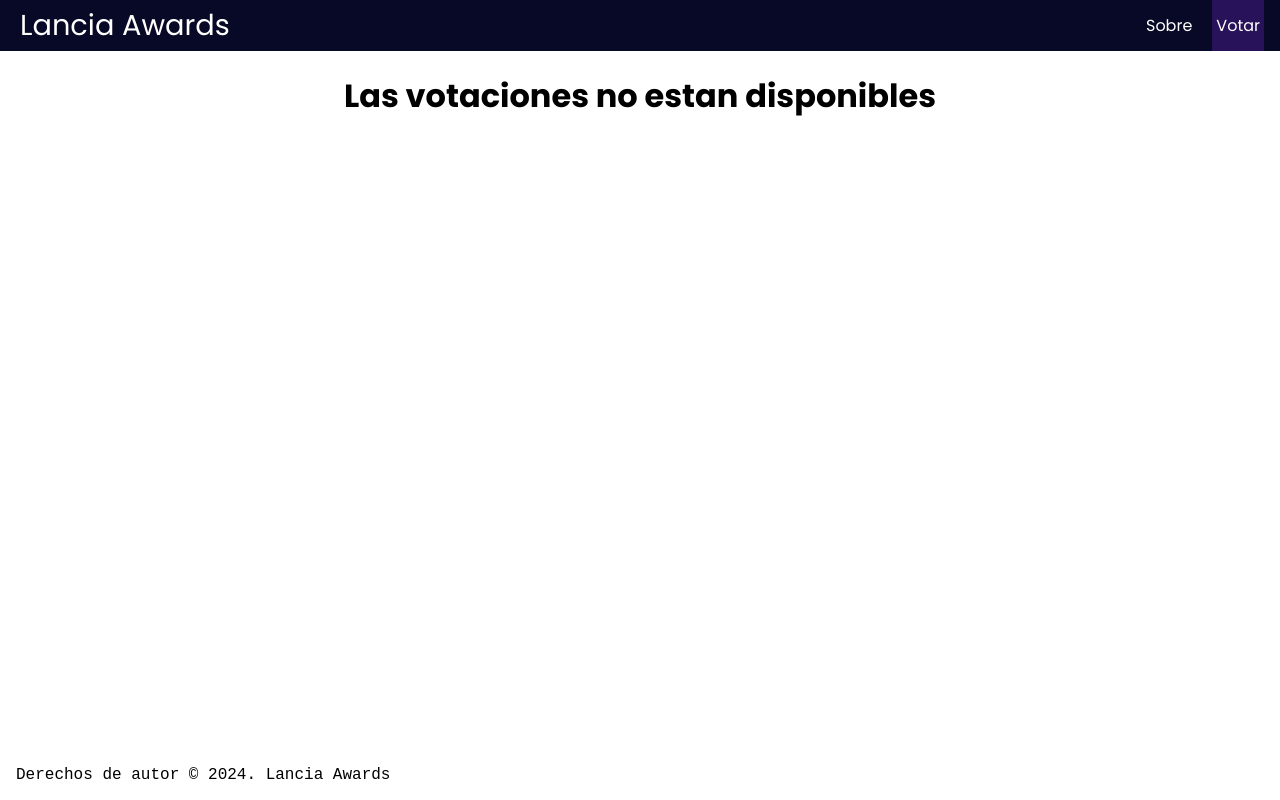
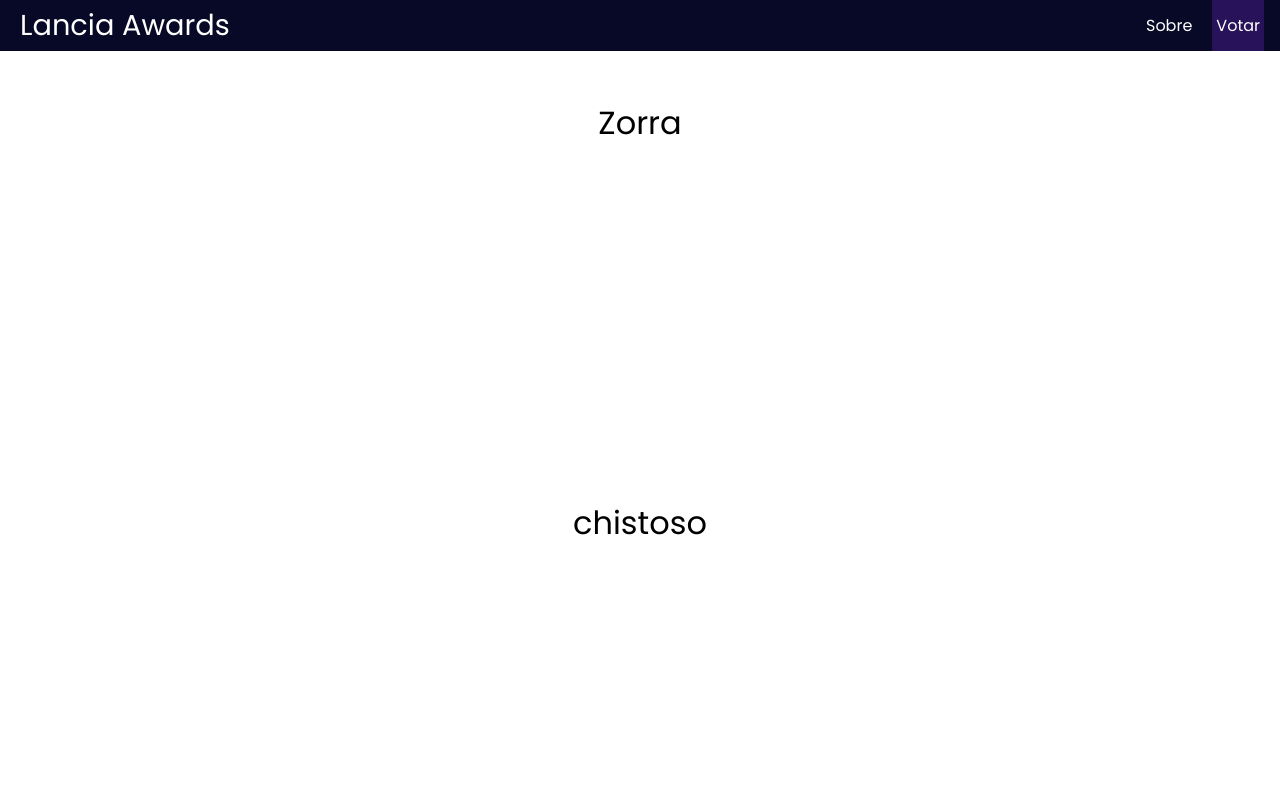
Before and after one commit to EsJoseVi/EsoAwards, a React (Create React App) app: page /votar in a window 1280 px wide. Shown: the top 800 px of the page. Built offline with nearby package versions, Linux system fonts and the light colour scheme; no server answers; sample sign-in values are in the browser's storage.

Commit message:
fixed minor visual css bugs

```diff
--- a/src/App.js
+++ b/src/App.js
@@ -10,6 +10,7 @@ import Login from "./pages/Login";
 function App() {
   return(
     <>
+    <div className="page-contaniner">
       <Navbar />
       <div className="container">
          <Routes>
@@ -20,6 +21,7 @@ function App() {
         </Routes>
       </div>
       <Footer content="Derechos de autor © 2024. Lancia Awards"/>
+    </div>
     </>
   )
 }
--- a/src/components/AuthForm.js
+++ b/src/components/AuthForm.js
@@ -8,6 +8,7 @@ export const AuthForm = () => {
     const [email, setEmail] = useState("");
     const [password, setPassword] = useState("");
     const [error, setError] = useState("");
+    const [errorName, setErrorName] = useState("")
 
     const logIn = async () => {
         try {
@@ -16,9 +17,11 @@ export const AuthForm = () => {
             console.error(err.message)
             if (err.message === "Firebase: Error (auth/invalid-credential)."){
                 setError("Contraseña o correo incorrectos")
+                setErrorName("Error")
             }
             if (err.message === "Firebase: Error (auth/invalid-email)."){
                 setError("El correo no es valido")
+                setErrorName("Error")
             }
         }
     };
@@ -27,7 +30,7 @@ export const AuthForm = () => {
         <div className="PageContainer">
             <h1 className="Title">Inicia sesion usando tu correo de @educal.jcyl.es</h1>
             <div className="FormContainer">
-                <p className='Error'>{error}</p>
+                <p className={errorName}>{error}</p>
                 <input
                     className="InputField"
                     name="email"
--- a/src/components/Categorys.js
+++ b/src/components/Categorys.js
@@ -1,5 +1,17 @@
-export default function Categorys () {
+/*Sistema de Votacion port categorias y un form */
+export default function Categorys (){
     return (
-        <h1 className="Title">zorra</h1>
+        <div className="Categorys">
+            <ul>
+            <li><p>Zorra</p></li>
+            <li><p>chistoso</p></li>
+            <li><p>tonto</p></li>
+            <li><p>Zorra</p></li>
+            <li><p>listo</p></li>
+            <li><p>folleti</p></li>
+            <li><p>profesor</p></li>
+            <li><p>deportista</p></li>
+            </ul>
+        </div>
     )
 }
--- a/src/pages/Votar.js
+++ b/src/pages/Votar.js
@@ -2,6 +2,7 @@
 import { useNavigate } from "react-router-dom"
 import { auth } from "../FireBaseConfig"
 import { onAuthStateChanged } from "firebase/auth";
+import Categorys from "../components/Categorys"
 
 export default function Votar (){
     const navigate = useNavigate();
@@ -11,6 +12,6 @@ export default function Votar (){
         }
     })
     return (
-        <h1 className="Title">Las votaciones no estan disponibles</h1>
+        <Categorys/>
     )
 }
--- a/src/styles.css
+++ b/src/styles.css
@@ -45,9 +45,29 @@ body {
     color: #C04BF2;
 }
 
+.Categorys {
+    display: flex;
+    justify-content: center;
+    align-items: center;
+    padding: 0rem;
+}
+
+.Categorys ul{
+    padding: 0;
+    margin: 0;
+    list-style: none
+}
+
+.Categorys p{
+    font-family: poppins;
+    font-size: 2rem;
+    padding-bottom: 20rem;
+}
+
 .container {
     margin: 1rem;
     text-align: center;
+    padding-bottom: 4rem;
 }
 
 .active {
@@ -59,12 +79,13 @@ body {
 }
 
 .Footer {
-    padding-left: 1rem;
+    padding-left: 1.5rem;
     position: absolute;
     bottom: 0;
     width: 100%;
     font-family: monospace;
     font-size: 1rem;
+    height: 4rem;
 }
 
 .InputField {
@@ -108,3 +129,8 @@ body {
     font-weight: 600;
     font-size: 1.5rem;
 }
+
+.page-contaniner {
+    position: relative;
+    min-height: 100vh;
+}
```
Lines whose indentation alone changed are shown as unchanged.
